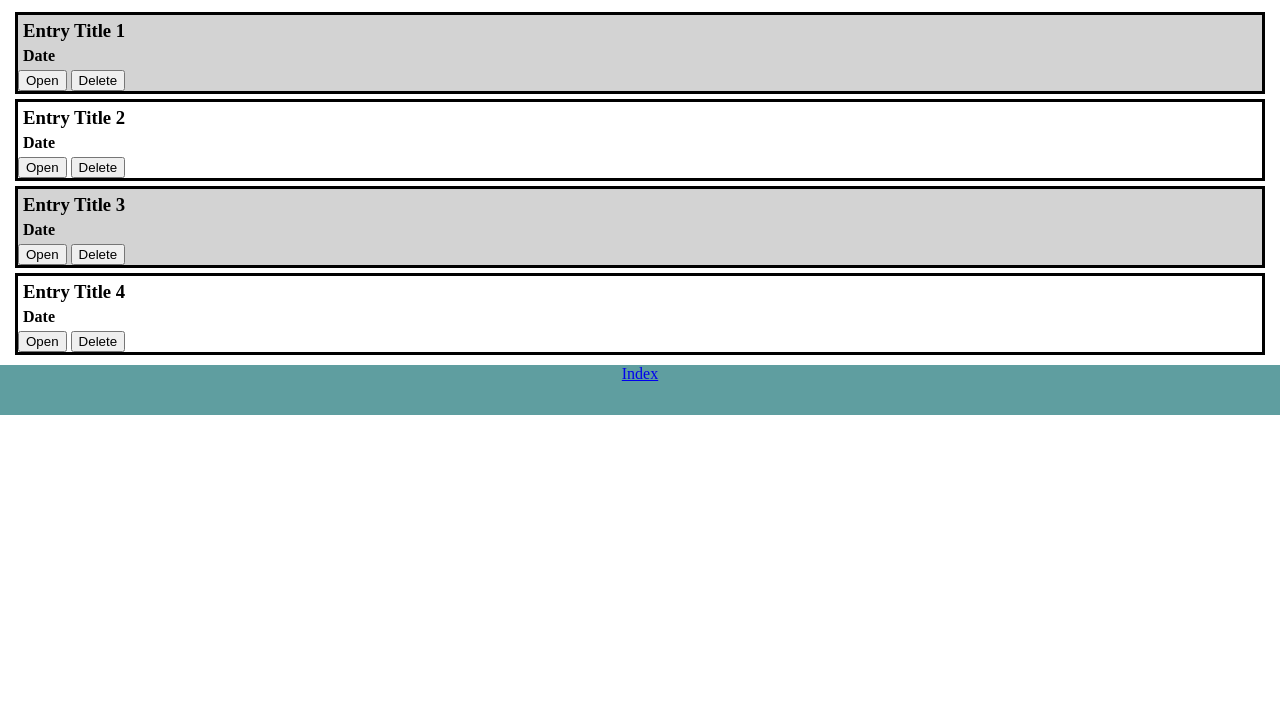
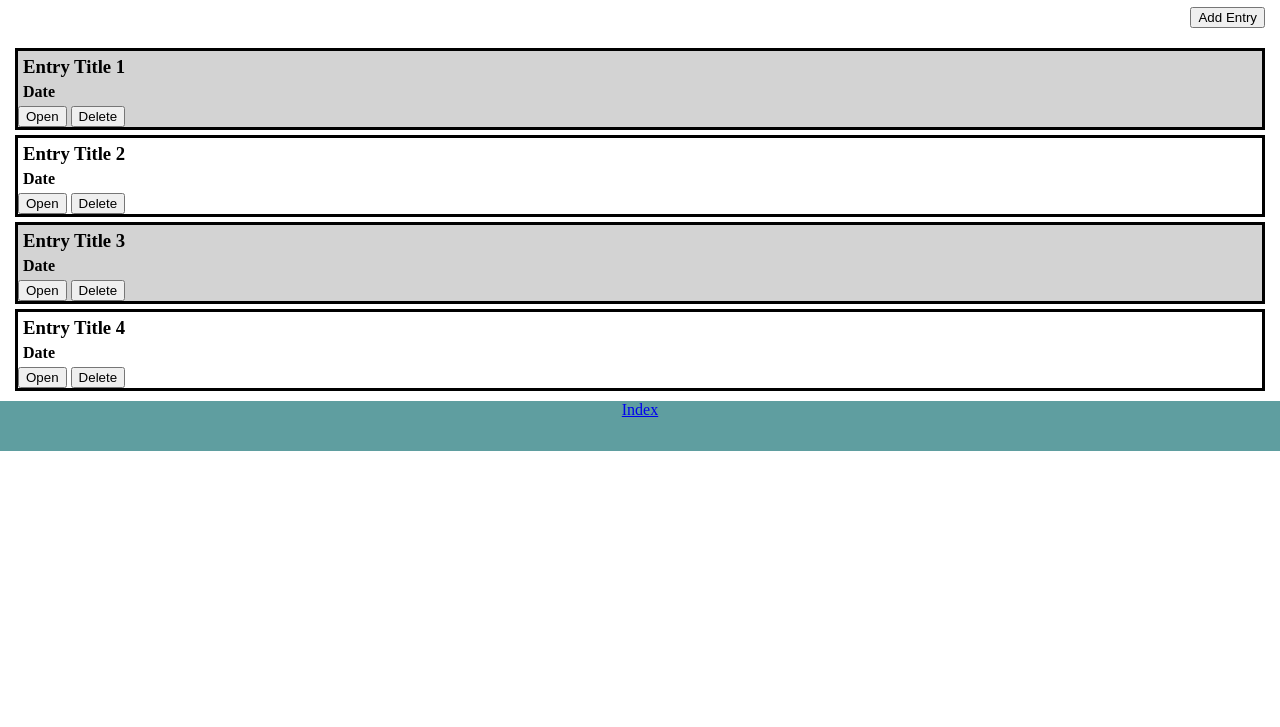
Before and after one commit to KGood93/statsAppWire, a plain HTML site: page landing.html in a window 1280 px wide. Shown: the part 73-800 px from the top of the page. Drawn offline with Linux system fonts and the light colour scheme.

Commit message:
Added add entry button

```diff
--- a/index.css
+++ b/index.css
@@ -18,6 +18,16 @@ footer {
 /* Wireframe ONLY */
 
 /* Start Landing Page CSS */
+.entryButton {
+    display: flex;
+    justify-content: flex-end;
+}
+
+.addEntry {
+    margin-right: 15px;
+    margin-bottom: 15px;
+}
+
 .entryEven {
     margin-right: 15px;
     margin-left: 15px;
--- a/landing.html
+++ b/landing.html
@@ -11,6 +11,10 @@
         <a href="login.html" class="log">Logout</a>
     </header>
     <main role="main">
+        <div class="entryButton">
+            <button type="button" class="addEntry">Add Entry</button>
+        </div>
+
         <section class=entries>
             <div class="entryOdd">
                 <h3 class="entryName">Entry Title 1</h3>
```
